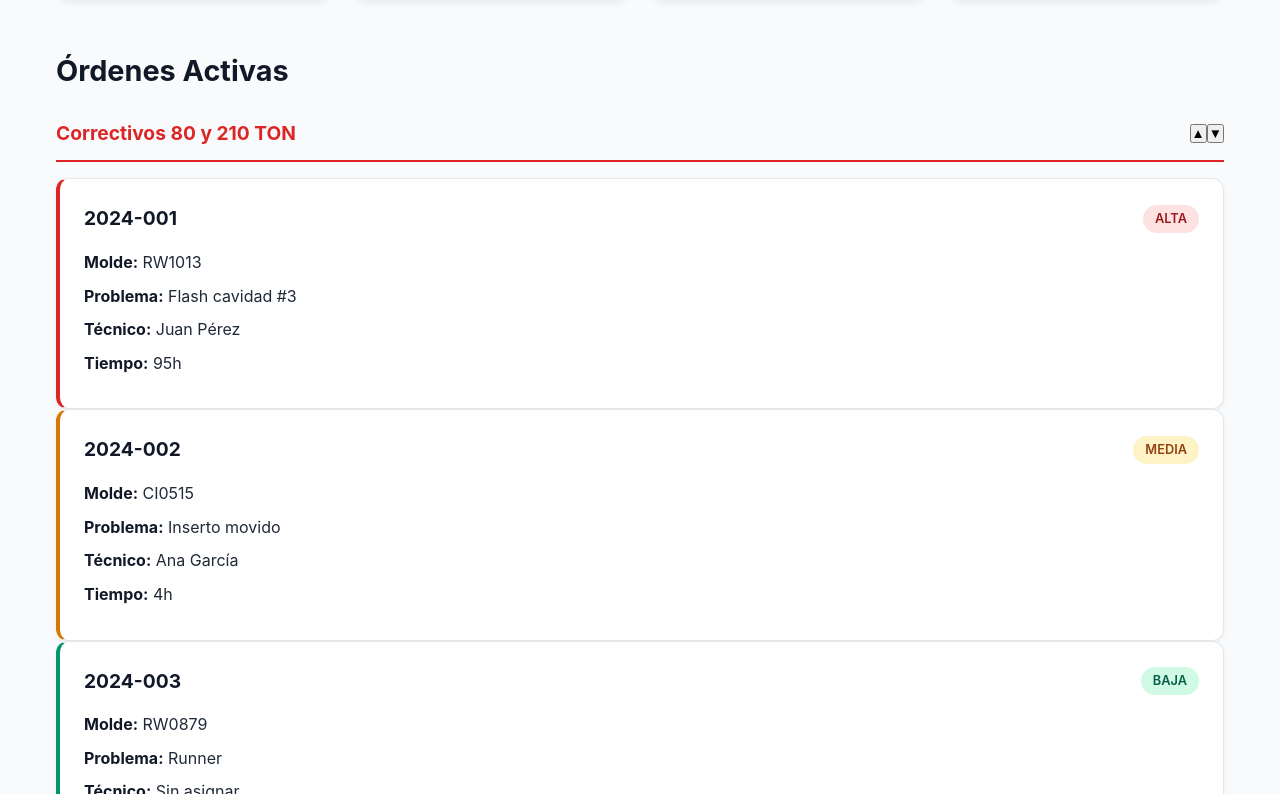
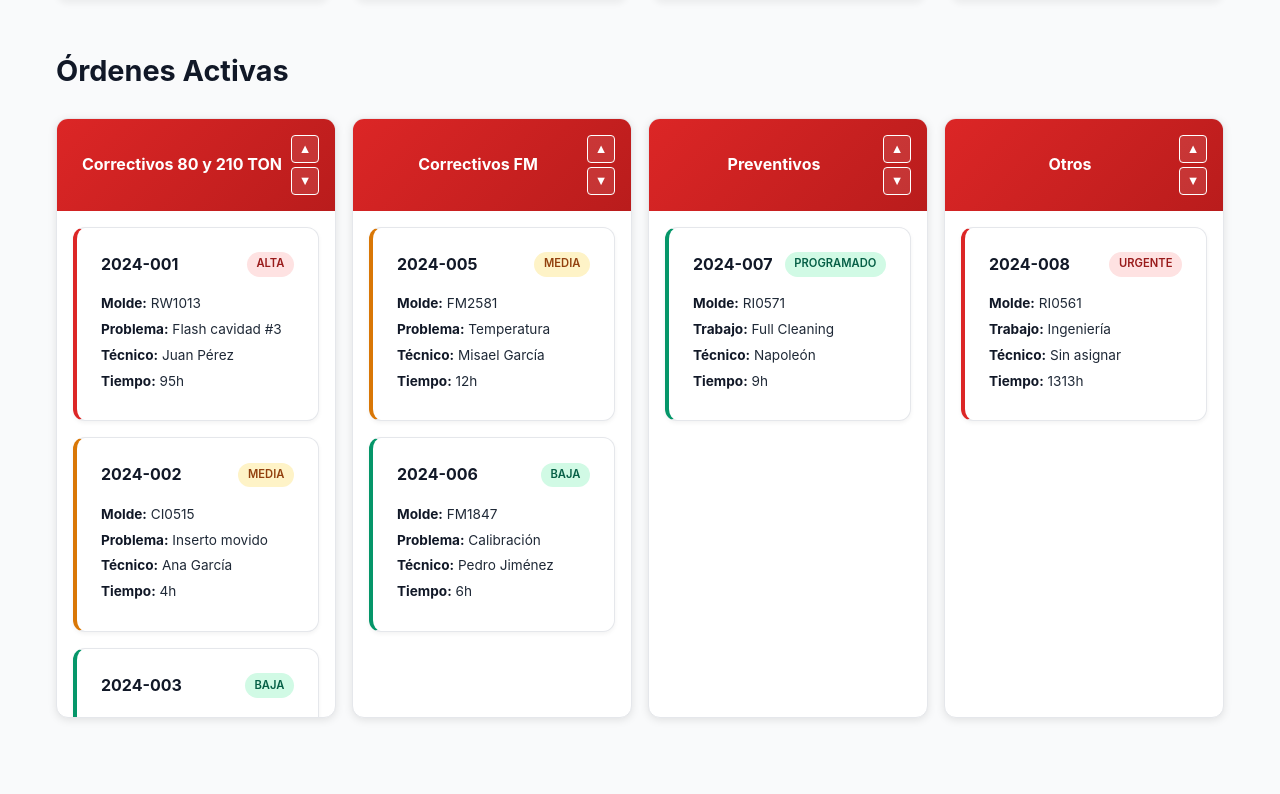
Before and after one commit to HmmmBibimbap/sistema-taller-moldes, a Next.js app: page / in a window 1280 px wide. Shown: the part 386-1180 px from the top of the page. After the commit the page ends 1136 px from the top, so only its background shows below. Built offline with nearby package versions, Linux system fonts and the light colour scheme.

Commit message:
Agregar CSS para layout de 4 columnas verticales

```diff
--- a/app/globals.css
+++ b/app/globals.css
@@ -411,3 +411,184 @@ body {
     font-size: 1rem;
   }
 }
+
+
+/* ===== LAYOUT DE 4 COLUMNAS VERTICALES ===== */
+
+.categories-grid {
+  display: grid;
+  grid-template-columns: repeat(4, 1fr);
+  gap: 1rem;
+  margin-top: 1.5rem;
+  height: 600px; /* Altura fija para todas las columnas */
+}
+
+/* Cada columna de categoría */
+.category-column {
+  background: white;
+  border-radius: 12px;
+  box-shadow: 0 2px 8px rgba(0, 0, 0, 0.1);
+  border: 1px solid var(--gray-200);
+  display: flex;
+  flex-direction: column;
+  overflow: hidden;
+}
+
+/* Header de cada columna */
+.category-column .category-header {
+  background: linear-gradient(135deg, var(--primary-color), #b91c1c);
+  color: white;
+  padding: 1rem;
+  display: flex;
+  justify-content: space-between;
+  align-items: center;
+  border-bottom: none;
+  margin-bottom: 0;
+}
+
+.category-column .category-header h3 {
+  font-size: 1rem;
+  font-weight: bold;
+  color: white;
+  margin: 0;
+  text-align: center;
+  flex: 1;
+}
+
+/* Controles de scroll vertical */
+.scroll-controls {
+  display: flex;
+  flex-direction: column;
+  gap: 0.25rem;
+}
+
+.scroll-btn {
+  width: 28px;
+  height: 28px;
+  border: 1px solid white;
+  background: rgba(255, 255, 255, 0.1);
+  color: white;
+  border-radius: 4px;
+  font-size: 0.8rem;
+  cursor: pointer;
+  display: flex;
+  align-items: center;
+  justify-content: center;
+  transition: all 0.2s;
+}
+
+.scroll-btn:hover {
+  background: rgba(255, 255, 255, 0.2);
+  transform: scale(1.1);
+}
+
+.scroll-btn:disabled {
+  opacity: 0.5;
+  cursor: not-allowed;
+  transform: none;
+}
+
+/* Container de scroll para las órdenes */
+.orders-scroll-container {
+  flex: 1;
+  overflow: hidden;
+  position: relative;
+}
+
+.orders-vertical-list {
+  height: 100%;
+  overflow-y: auto;
+  padding: 1rem;
+  display: flex;
+  flex-direction: column;
+  gap: 1rem;
+}
+
+/* Scrollbar personalizado para columnas */
+.orders-vertical-list::-webkit-scrollbar {
+  width: 6px;
+}
+
+.orders-vertical-list::-webkit-scrollbar-track {
+  background: var(--gray-100);
+  border-radius: 3px;
+}
+
+.orders-vertical-list::-webkit-scrollbar-thumb {
+  background: var(--primary-color);
+  border-radius: 3px;
+}
+
+.orders-vertical-list::-webkit-scrollbar-thumb:hover {
+  background: #b91c1c;
+}
+
+/* Ajustar tarjetas para columnas */
+.category-column .order-card {
+  margin-bottom: 0;
+  min-width: auto;
+  flex-shrink: 0;
+}
+
+.category-column .order-card .order-details p {
+  font-size: 0.85rem;
+  margin-bottom: 0.25rem;
+}
+
+.category-column .order-number {
+  font-size: 1rem;
+}
+
+.category-column .priority-badge {
+  font-size: 0.7rem;
+  padding: 0.2rem 0.6rem;
+}
+
+/* Responsive para columnas */
+@media (max-width: 1200px) {
+  .categories-grid {
+    grid-template-columns: repeat(2, 1fr);
+    height: auto;
+  }
+
+  .category-column {
+    height: 400px;
+  }
+}
+
+@media (max-width: 768px) {
+  .categories-grid {
+    grid-template-columns: 1fr;
+    height: auto;
+  }
+
+  .category-column {
+    height: 350px;
+  }
+
+  .category-column .category-header h3 {
+    font-size: 0.9rem;
+  }
+
+  .scroll-controls {
+    display: none; /* Ocultar botones en móvil, usar scroll touch */
+  }
+}
+
+/* Indicador visual cuando hay más contenido */
+.orders-scroll-container::after {
+  content: '';
+  position: absolute;
+  bottom: 0;
+  left: 0;
+  right: 0;
+  height: 20px;
+  background: linear-gradient(transparent, rgba(255, 255, 255, 0.8));
+  pointer-events: none;
+  opacity: 0;
+  transition: opacity 0.3s;
+}
+
+.orders-scroll-container.has-overflow::after {
+  opacity: 1;
+}
```
